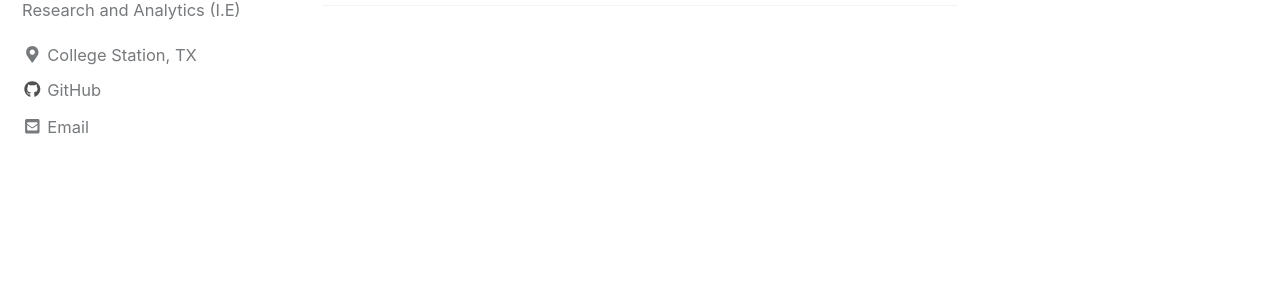
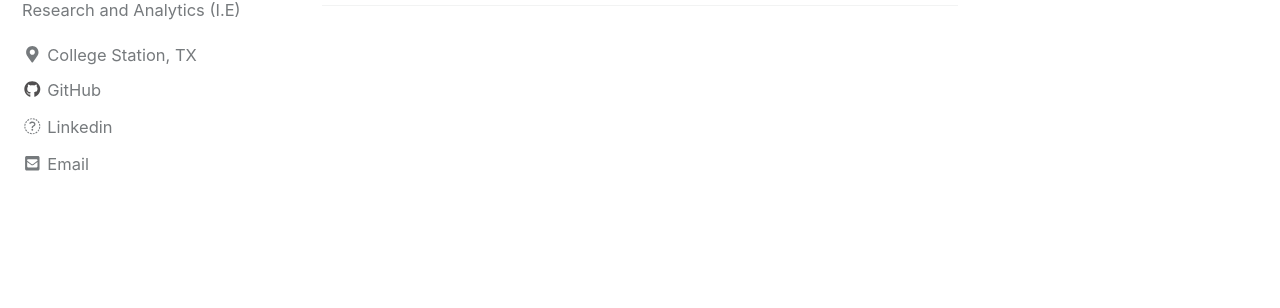
Before and after one commit to kmutya/kmutya.github.io, a Jekyll site: the page built from index.html, in a window 1280 px wide. Shown: the part 174-482 px from the top of the page. Built offline with Jekyll 4.4.1, drawn with Linux system fonts in a browser that asks for light colours; nearby versions of some CDN libraries; the list of posts is cut into pages by our own code.

Commit message:
New repo3

```diff
--- a/_config.yml
+++ b/_config.yml
@@ -125,6 +125,9 @@ author:
     - label: "Instagram"
       icon: "fab fa-fw fa-instagram"
       # url: "https://instagram.com/"
+    - label: "Linkedin"
+      icon: "fab fa-fw fa-Linkedin-square"
+      url: "https://www.linkedin.com/in/kartik-mutya-ab6a6010a/"
 
 # Site Footer
 footer:
```
